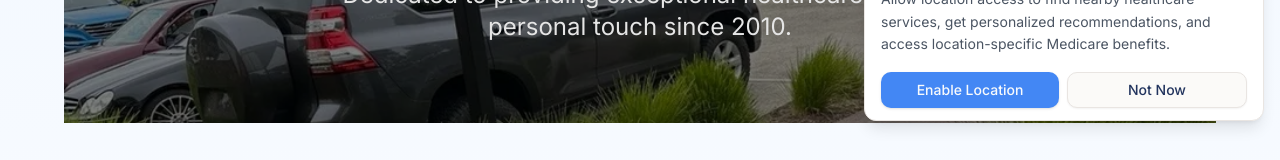
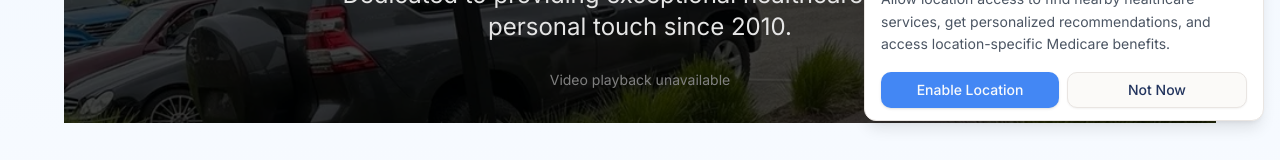
Before and after one commit to ahmedbahrawy/artystone-ai-empowered, a Next.js app: page /about in a window 1280 px wide. Shown: the part 663-823 px from the top of the page. Built offline with nearby package versions, Linux system fonts and the light colour scheme; no server answers; a web font is replaced by a local one.

Commit message:
Bump version to 0.2.0

```diff
--- a/src/features/home/components/hero-video.tsx
+++ b/src/features/home/components/hero-video.tsx
@@ -6,11 +6,13 @@ import { useThemeVideo } from '@/lib/hooks/use-theme-video'
 
 export function HeroVideo() {
   const videoRef = React.useRef<HTMLVideoElement>(null)
+  const [isPlaying, setIsPlaying] = React.useState(false)
   const {
     videoSrc,
     poster,
     isLoaded,
     hasError,
+    isPreloading,
     handleLoadedData,
     handleError,
   } = useThemeVideo()
@@ -22,8 +24,10 @@ export function HeroVideo() {
     const playVideo = async () => {
       try {
         await video.play()
+        setIsPlaying(true)
       } catch (error) {
         console.warn('Video autoplay failed:', error)
+        setIsPlaying(false)
       }
     }
 
@@ -31,15 +35,29 @@ export function HeroVideo() {
 
     return () => {
       video.pause()
+      setIsPlaying(false)
     }
   }, [isLoaded])
 
+  // Log state changes for debugging
+  React.useEffect(() => {
+    console.log('Video States:', {
+      isLoaded,
+      hasError,
+      isPreloading,
+      isPlaying,
+      videoSrc
+    })
+  }, [isLoaded, hasError, isPreloading, isPlaying, videoSrc])
+
   return (
     <div className="relative aspect-video w-full overflow-hidden rounded-2xl bg-neutral-100 dark:bg-neutral-800">
+      {/* Video Element */}
+      {videoSrc && (
         <video
           ref={videoRef}
           className={`h-full w-full object-cover transition-opacity duration-300 ${
-          isLoaded ? 'opacity-100' : 'opacity-0'
+            isLoaded && isPlaying ? 'opacity-100' : 'opacity-0'
           }`}
           autoPlay
           loop
@@ -52,8 +70,23 @@ export function HeroVideo() {
           aria-label="Welcome to Arty Stone Clinic"
         >
           <source src={videoSrc} type="video/mp4" />
+          Your browser does not support the video tag.
         </video>
-      {(!isLoaded || hasError) && (
+      )}
+
+      {/* Loading State */}
+      {isPreloading && (
+        <div className="absolute inset-0 flex items-center justify-center bg-neutral-100/50 dark:bg-neutral-800/50 backdrop-blur-sm">
+          <div className="flex flex-col items-center gap-4">
+            <div className="h-12 w-12 rounded-full border-4 border-primary/20 border-t-primary animate-spin" />
+            <p className="text-sm text-primary font-medium">Loading video...</p>
+          </div>
+        </div>
+      )}
+
+      {/* Fallback Image */}
+      {(!isLoaded || hasError) && !isPreloading && (
+        <div className="absolute inset-0">
           <Image
             src={poster}
             alt="Welcome to Arty Stone Clinic"
@@ -63,6 +96,12 @@ export function HeroVideo() {
             sizes="(max-width: 768px) 100vw, 50vw"
             quality={90}
           />
+          {hasError && (
+            <div className="absolute inset-0 flex items-center justify-center bg-black/50">
+              <p className="text-white text-sm">Video playback unavailable</p>
+            </div>
+          )}
+        </div>
       )}
     </div>
   )
--- a/src/features/home/sections/hero/hero-image.tsx
+++ b/src/features/home/sections/hero/hero-image.tsx
@@ -104,9 +104,9 @@ export function HeroImage() {
     handleLoadedData,
     handleError
   } = useThemeVideo({
-    lightVideo: '/videos/home-hero.mp4',
-    darkVideo: '/videos/home-hero.mp4',
-    semiLightVideo: '/videos/home-hero.mp4',
+    lightVideo: '/videos/clinic-light.mp4',
+    darkVideo: '/videos/clinic-dark.mp4',
+    semiLightVideo: '/videos/clinic-semi-light.mp4',
     poster: '/images/clinic-welcome.webp',
   });
 
```
Lines whose indentation alone changed are shown as unchanged.
